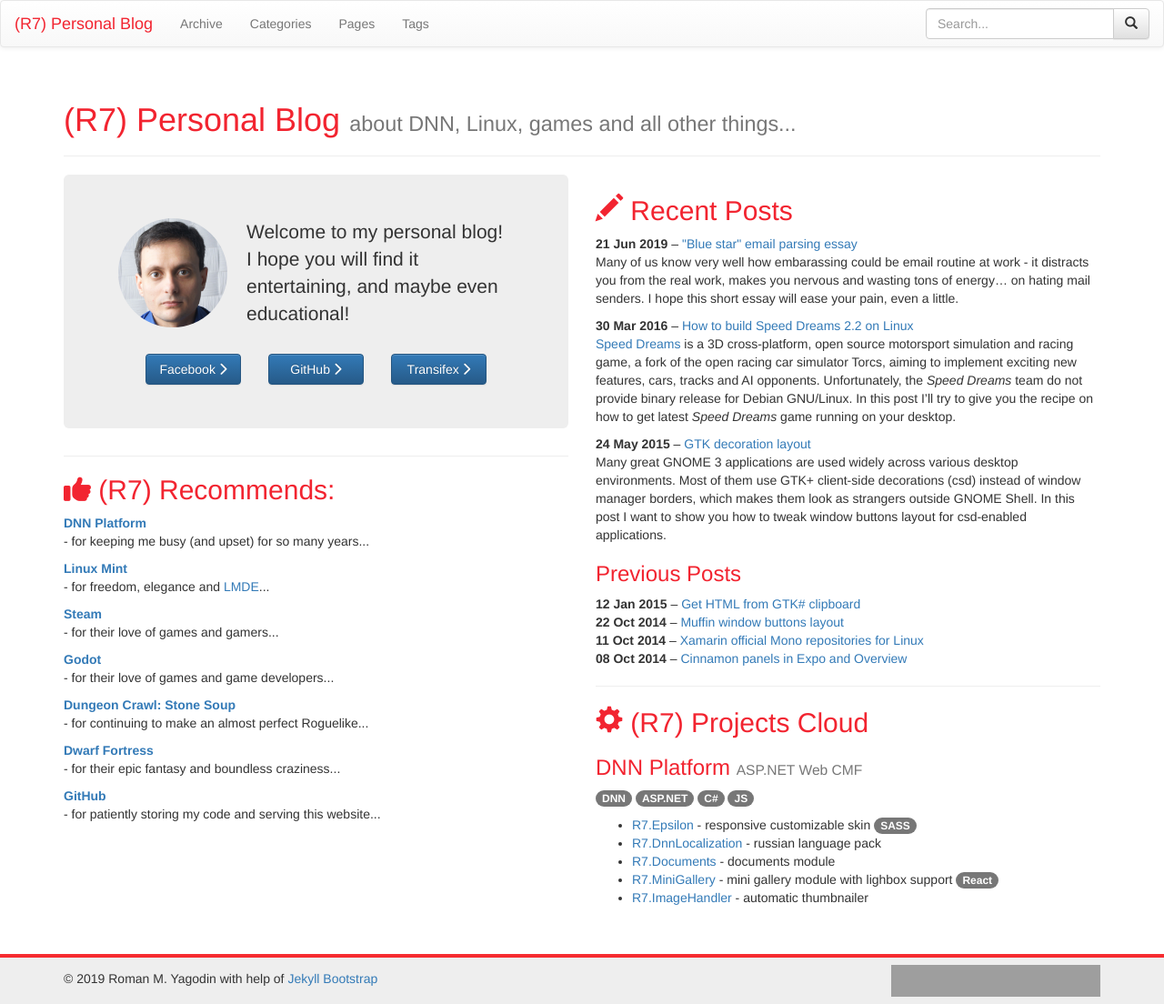
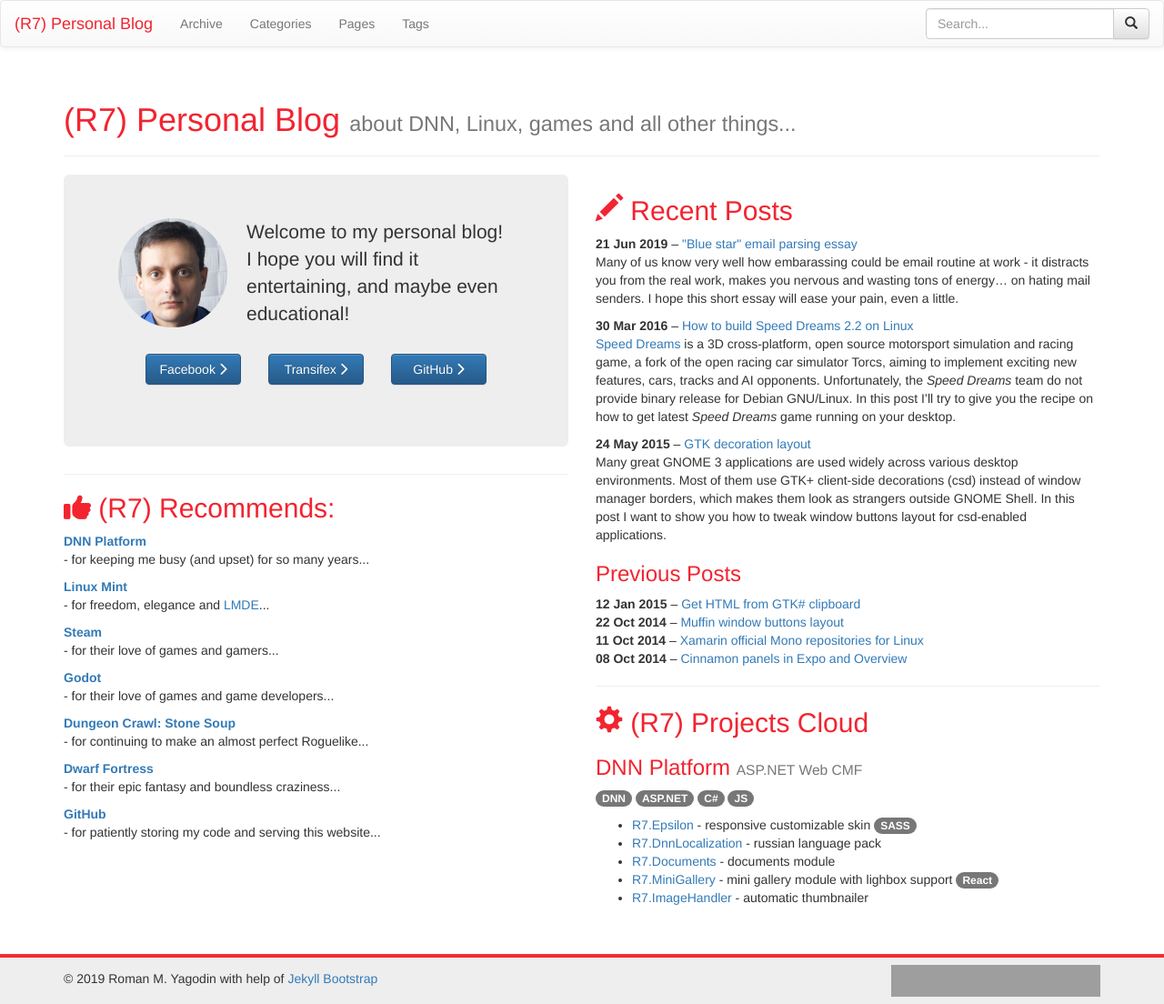
Before and after one commit to roman-yagodin/roman-yagodin.github.io, a Jekyll site: the page built from index.html, in a window 1280 px wide. Shown: the whole page at 91% size. Built offline with Jekyll 4.4.1, drawn with Linux system fonts in a browser that asks for light colours; nearby versions of some CDN libraries; grey boxes are pictures that could not be loaded.

Commit message:
Update jumbotron buttons

```diff
--- a/_includes/jumbotron.html
+++ b/_includes/jumbotron.html
@@ -5,14 +5,14 @@
 	</p>
 	<div class="clearfix"></div>
 	<div class="container" style="margin-top:1em">
-		<div class="col-md-4">
+		<div class="col-md-4 col-sm-6">
 			<a class="btn btn-block btn-primary" href="https://www.facebook.com/profile.php?id=100006029444079" target="_blank">Facebook <i class="fas fa-chevron-right"></i></a>
 		</div>
-		<div class="col-md-4">
+		<div class="col-md-4 col-sm-6">
+				<a class="btn btn-block btn-primary" href="https://www.transifex.com/accounts/profile/roman.yagodin" target="_blank">Transifex <i class="fas fa-chevron-right"></i></a>
+		</div>
+		<div class="col-md-4 col-sm-12">
 			<a class="btn btn-block btn-primary" href="https://github.com/roman-yagodin" target="_blank">GitHub <i class="fas fa-chevron-right"></i></a>
-		</div>
-		<div class="col-md-4">
-			<a class="btn btn-block btn-primary" href="https://www.transifex.com/accounts/profile/roman.yagodin" target="_blank">Transifex <i class="fas fa-chevron-right"></i></a>
 		</div>
 	</div>
 </div>
--- a/assets/themes/css/override.css
+++ b/assets/themes/css/override.css
@@ -20,3 +20,7 @@
 .navbar-default .navbar-brand {
   color: #f22430
 }
+
+.jumbotron .btn.btn-block {
+  margin-bottom: 2rem
+}
```
